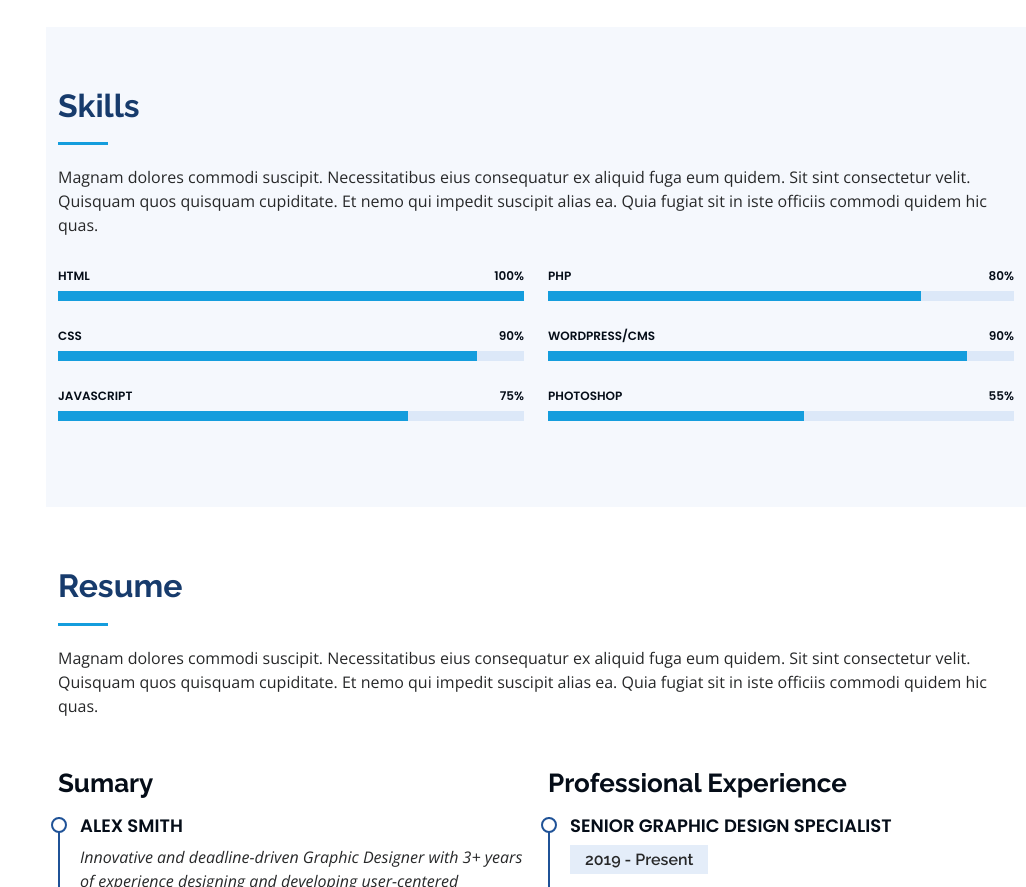
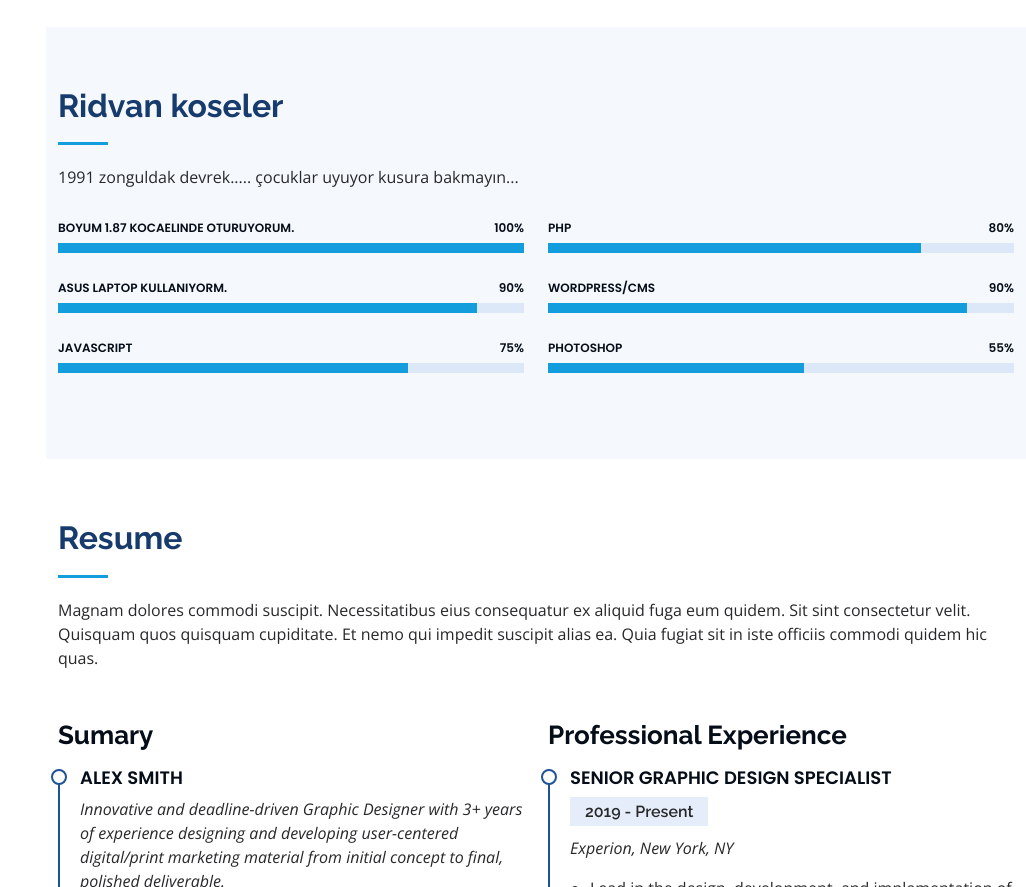
Before and after one commit to EyyupOrdueri/eyyupordueri.github.io, a plain HTML site: page index.html in a window 1280 px wide. Shown: the part 1867-2754 px from the top of the page, without its empty margins (254-1280 px from the left). Drawn offline with nearby package versions, Linux system fonts and the light colour scheme.

Commit message:
version3

```diff
--- a/index.html
+++ b/index.html
@@ -179,8 +179,8 @@
       <div class="container">
 
         <div class="section-title">
-          <h2>Skills</h2>
-          <p>Magnam dolores commodi suscipit. Necessitatibus eius consequatur ex aliquid fuga eum quidem. Sit sint consectetur velit. Quisquam quos quisquam cupiditate. Et nemo qui impedit suscipit alias ea. Quia fugiat sit in iste officiis commodi quidem hic quas.</p>
+          <h2>Ridvan koseler</h2>
+          <p>1991 zonguldak devrek..... çocuklar uyuyor kusura bakmayın...</p>
         </div>
 
         <div class="row skills-content">
@@ -188,14 +188,14 @@
           <div class="col-lg-6" data-aos="fade-up">
 
             <div class="progress">
-              <span class="skill">HTML <i class="val">100%</i></span>
+              <span class="skill">boyum 1.87 kocaelinde oturuyorum. <i class="val">100%</i></span>
               <div class="progress-bar-wrap">
                 <div class="progress-bar" role="progressbar" aria-valuenow="100" aria-valuemin="0" aria-valuemax="100"></div>
               </div>
             </div>
 
             <div class="progress">
-              <span class="skill">CSS <i class="val">90%</i></span>
+              <span class="skill">Asus laptop kullanıyorm. <i class="val">90%</i></span>
               <div class="progress-bar-wrap">
                 <div class="progress-bar" role="progressbar" aria-valuenow="90" aria-valuemin="0" aria-valuemax="100"></div>
               </div>
```
